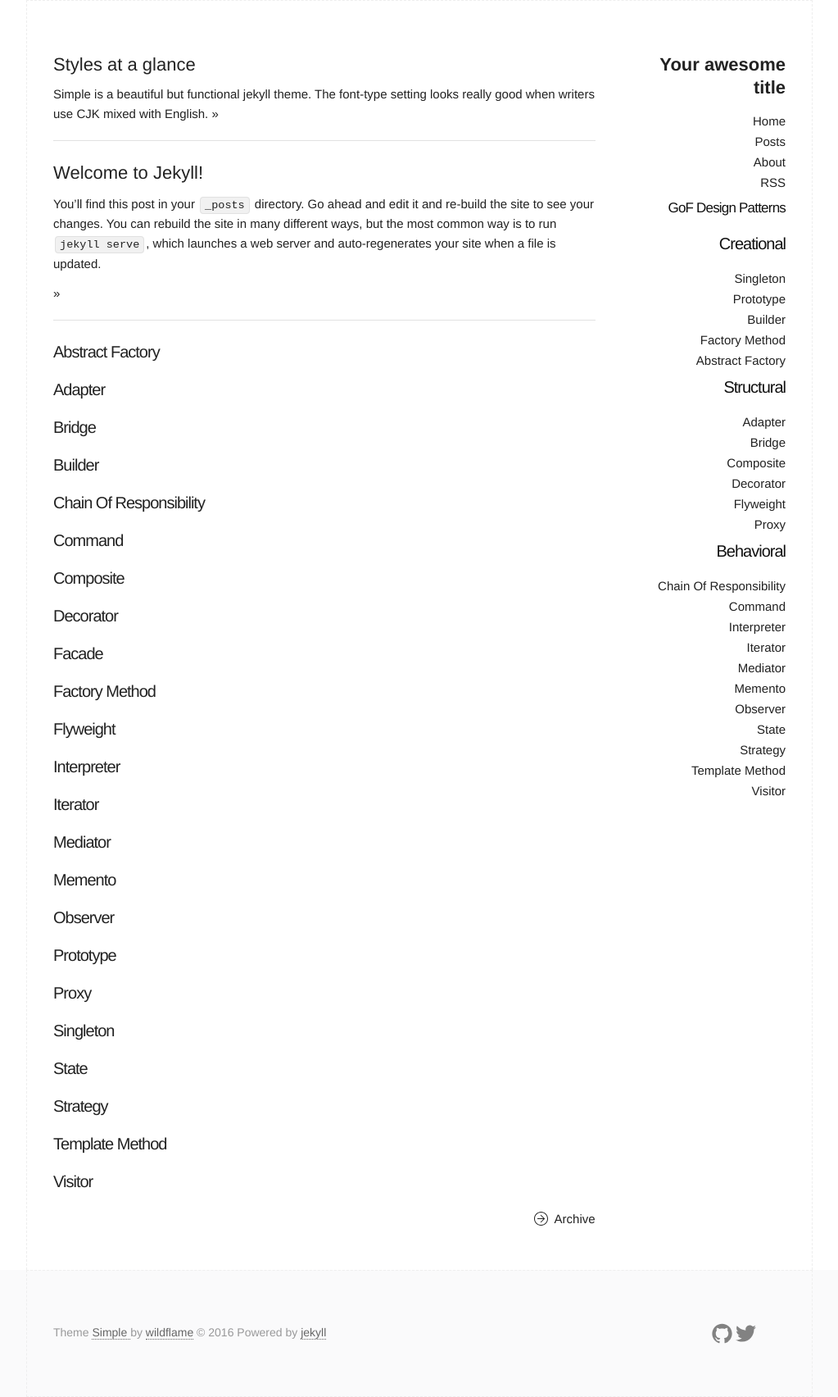
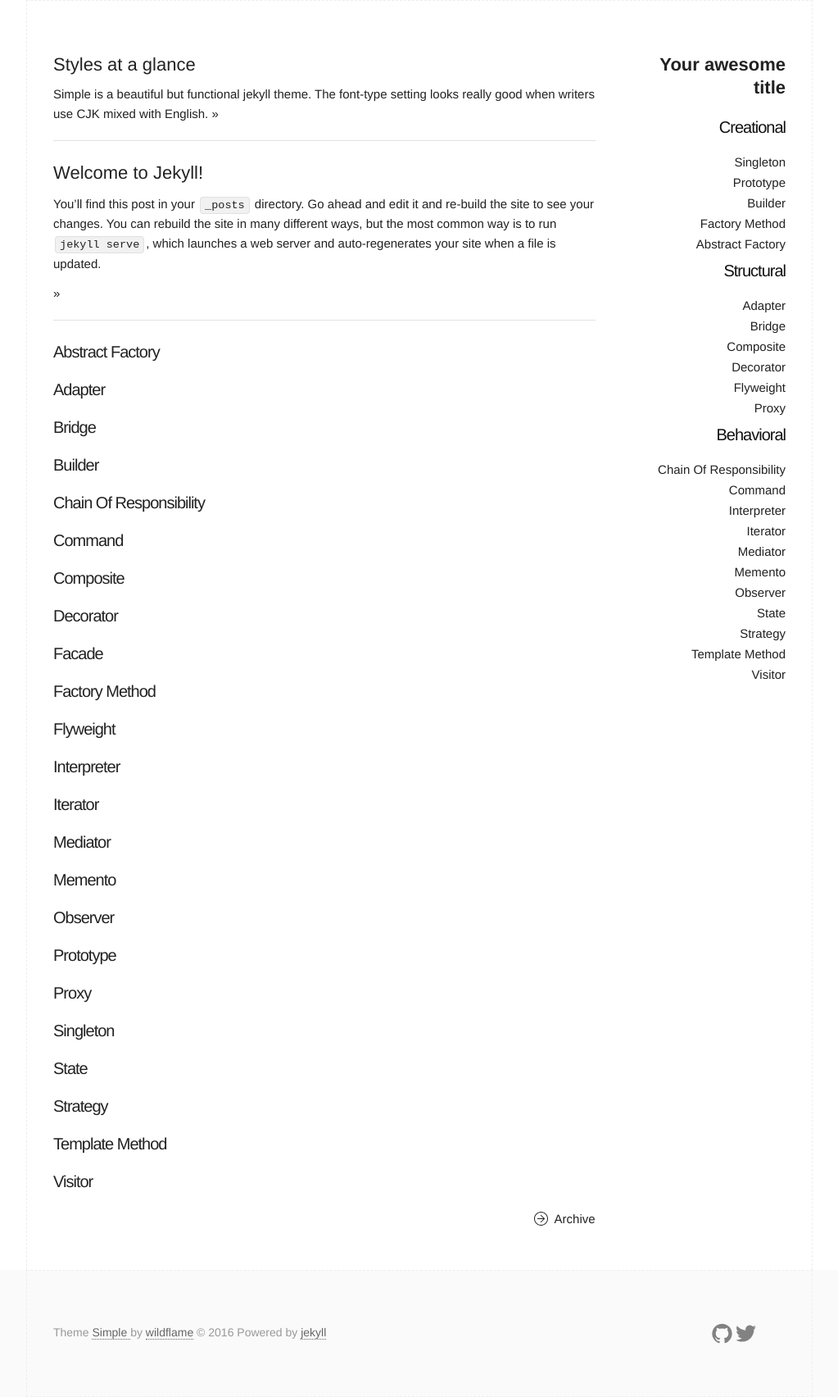
Before and after one commit to dstar55/100-words-design-patterns-java, a Jekyll site: the page built from index.html, in a window 1280 px wide. Shown: the whole page at 82% size, without its empty margins (128-1151 px from the left). Built offline with Jekyll 4.4.1, drawn with Linux system fonts in a browser that asks for light colours.

Commit message:
gh-pages update

```diff
--- a/_includes/header.html
+++ b/_includes/header.html
@@ -17,12 +17,14 @@
     <div class="site-nav">
       <nav>
         <ul class="page-link">
+			<!--
           <li><a href="{{ "/" | prepend: site.baseurl }}">Home</a></li>
           <li><a href="{{ "/archive" | prepend: site.baseurl }}">Posts</a></li>
           <li><a href="{{ "/about" | prepend: site.baseurl }}">About</a></li>
-		  <li><a href="{{ "/feed.xml" | prepend: site.baseurl }}">RSS</a></li>
-
+		  <li><a href="{{ "/feed.xml" | prepend: site.baseurl }}">RSS</a></li> -->
+		  <!--
 		  <li><h4 class="page-link">GoF Design Patterns</h4></li>
+		  -->
           <li><h3 class="page-link">Creational</h4>
 			<ul class="page-link">
 				<li><a href="{{ "/Singleton" | prepend: site.baseurl }}">Singleton</a></li>
```
